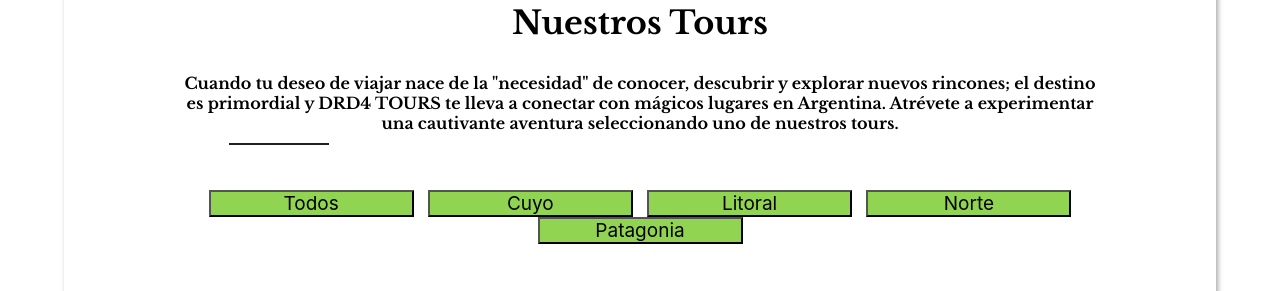
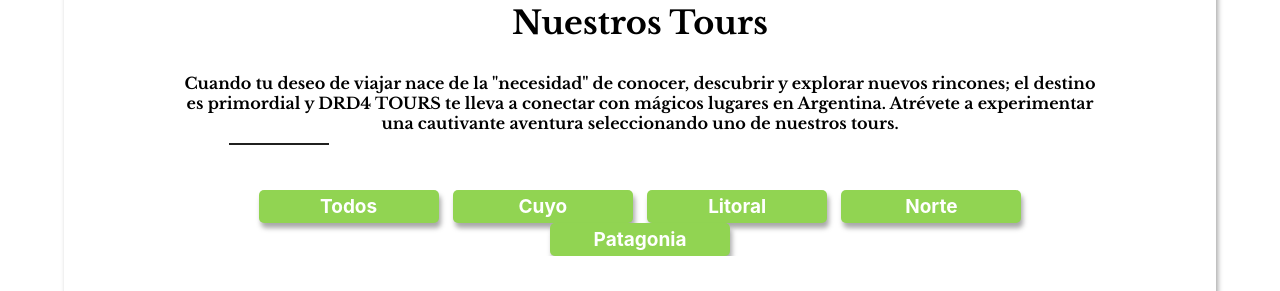
Before and after one commit to RodriguezElias/drd4, a plain HTML site: page index.html in a window 1280 px wide. Shown: the part 1471-1762 px from the top of the page. Drawn offline with nearby package versions, Linux system fonts and the light colour scheme; grey boxes are pictures that could not be loaded.

Commit message:
ajustes de css de los botones de filtro

```diff
--- a/css/contacto.css
+++ b/css/contacto.css
@@ -58,8 +58,7 @@ header {
   align-items: center;
   height: inherit;
 }
-.contenedor-logo {
-}
+
 .contenedor-logo img {
   width: 180px;
   height: 180px;
--- a/css/home.css
+++ b/css/home.css
@@ -50,7 +50,7 @@ header {
   box-shadow: 0 0 10px 0 rgba(0, 0, 0, 0.5);
   position: fixed;
   z-index: 2;
- /*  color: aliceblue; */
+
 }
 .contenedor-nav {
   display: flex;
@@ -60,8 +60,7 @@ header {
   align-items: center;
   height: inherit;
 }
-.contenedor-logo {
-}
+
 .contenedor-logo img {
   width: 180px;
   height: 180px;
@@ -195,20 +194,22 @@ video {
   font-family: -apple-system, BlinkMacSystemFont, 'Segoe UI', Roboto, Oxygen, Ubuntu, Cantarell, 'Open Sans', 'Helvetica Neue', sans-serif;
   font-size: 19px;
   background-color: rgb(145, 212, 82);
-  width: 205px;
+  width: 180px;
   margin-left: 5px;
   margin-right: 5px;
-  color: rgb(0, 0, 0);
+  color: white;
+  font-weight: 700;
+  box-shadow: var(--shadow);
+  transition: box-shadow 0.5s;
+  border-style: none;
+  padding: 5px;
+  border-radius: 5px;
 }
 
 .filter:hover{
   background-color: rgb(131, 182, 84);
 }
 
-/* TOURS */
-.tours-info {
-
-}
 .text-tour {
   margin: 30px 0px;
 
```
